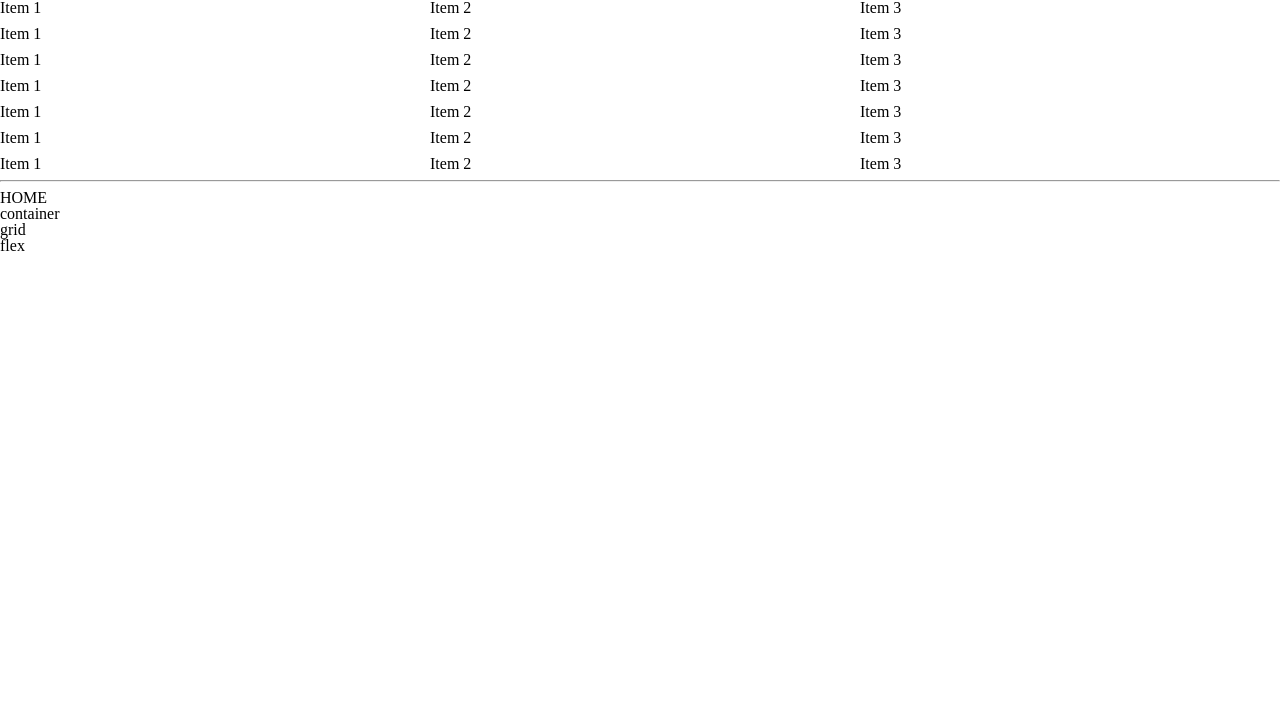
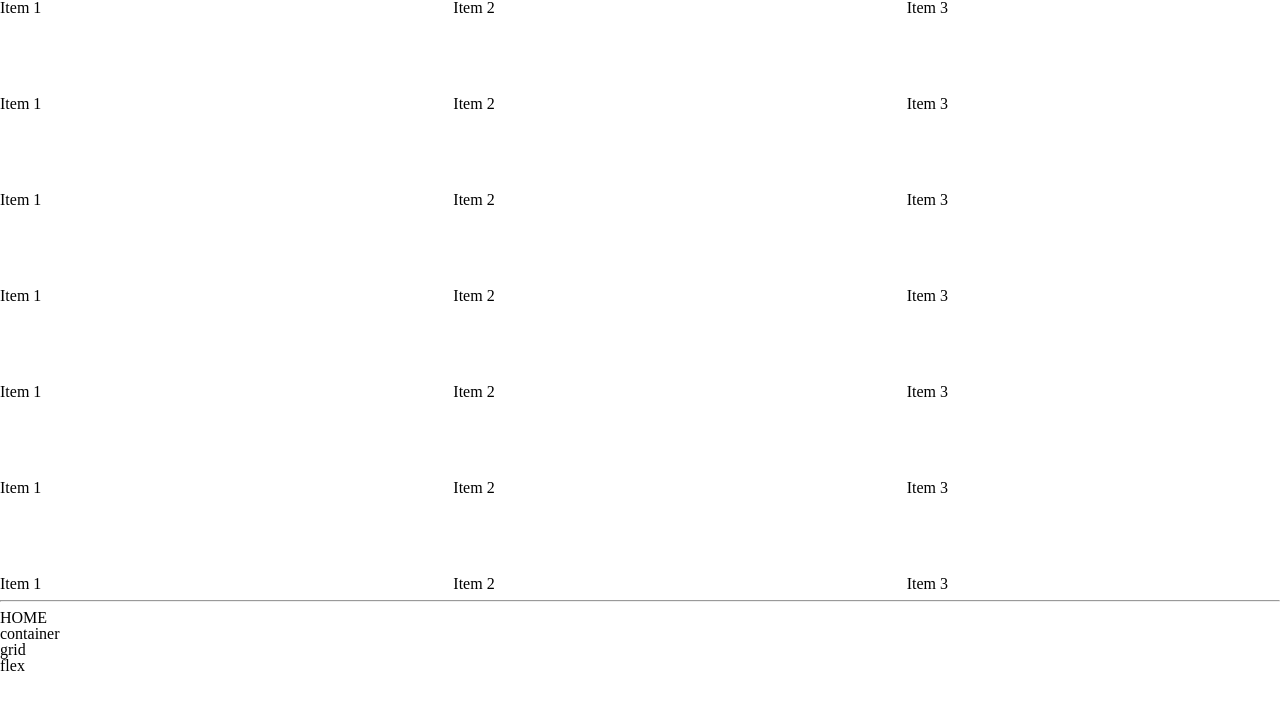
Before and after one commit to woowacourse/layout-component, a React (Vite) app: page /layout-component/grid in a window 1280 px wide. Shown: the top 710 px of the page. Built offline with nearby package versions, Linux system fonts and the light colour scheme.

Commit message:
refactor: ThemeProvider의 spacing 적용

```diff
--- a/src/layouts/Flex/Flex.styles.ts
+++ b/src/layouts/Flex/Flex.styles.ts
@@ -6,5 +6,5 @@ export const StyledFlex = styled.div<FlexProps>`
   ${({direction}) => direction && `flex-direction: ${direction};`}
   ${({justify}) => justify && `justify-content: ${justify};`}
   ${({align}) => align && `align-items: ${align};`}
-  ${({gap}) => gap && `gap: ${gap}px;`}
+  ${({theme, gap}) => gap && `gap: ${gap * theme.spacingUnit}px;`}
 `;
--- a/src/layouts/Grid/Grid.styles.ts
+++ b/src/layouts/Grid/Grid.styles.ts
@@ -5,5 +5,5 @@ export const StyledGrid = styled.div<GridProps>`
   display: grid;
   grid-template-rows: repeat(${({rows}) => rows}, 1fr);
   grid-template-columns: repeat(${({columns}) => columns}, 1fr);
-  gap: ${({gap}) => gap}px;
+  ${({theme, gap}) => gap && `gap: ${gap * theme.spacingUnit}px;`}
 `;
--- a/src/layouts/Grid/Grid.tsx
+++ b/src/layouts/Grid/Grid.tsx
@@ -4,11 +4,11 @@ import {StyledGrid} from "./Grid.styles.ts";
 export interface GridProps {
   rows: number;
   columns: number;
-  gap: number;
+  gap?: number;
   children: ReactNode;
 }
 
-const Grid = ({ rows, columns, gap, children }: GridProps) => {
+const Grid = ({rows, columns, gap, children}: GridProps) => {
   return (
     <StyledGrid rows={rows} columns={columns} gap={gap}>
       {children}
```
